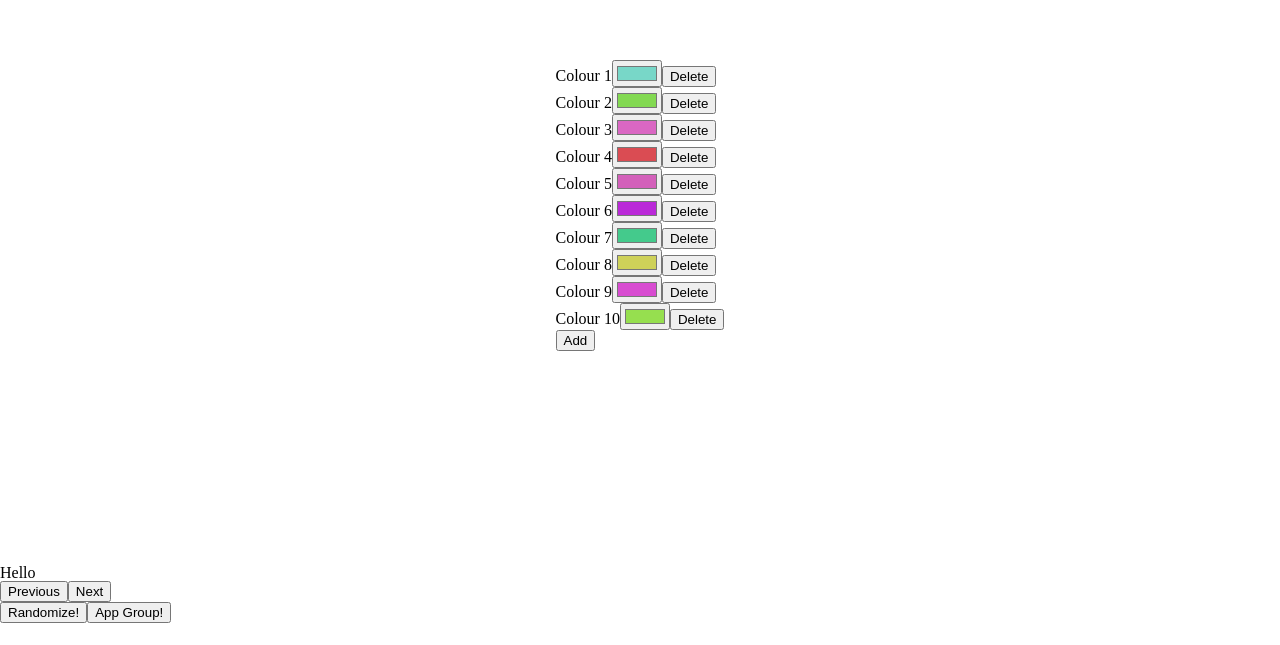
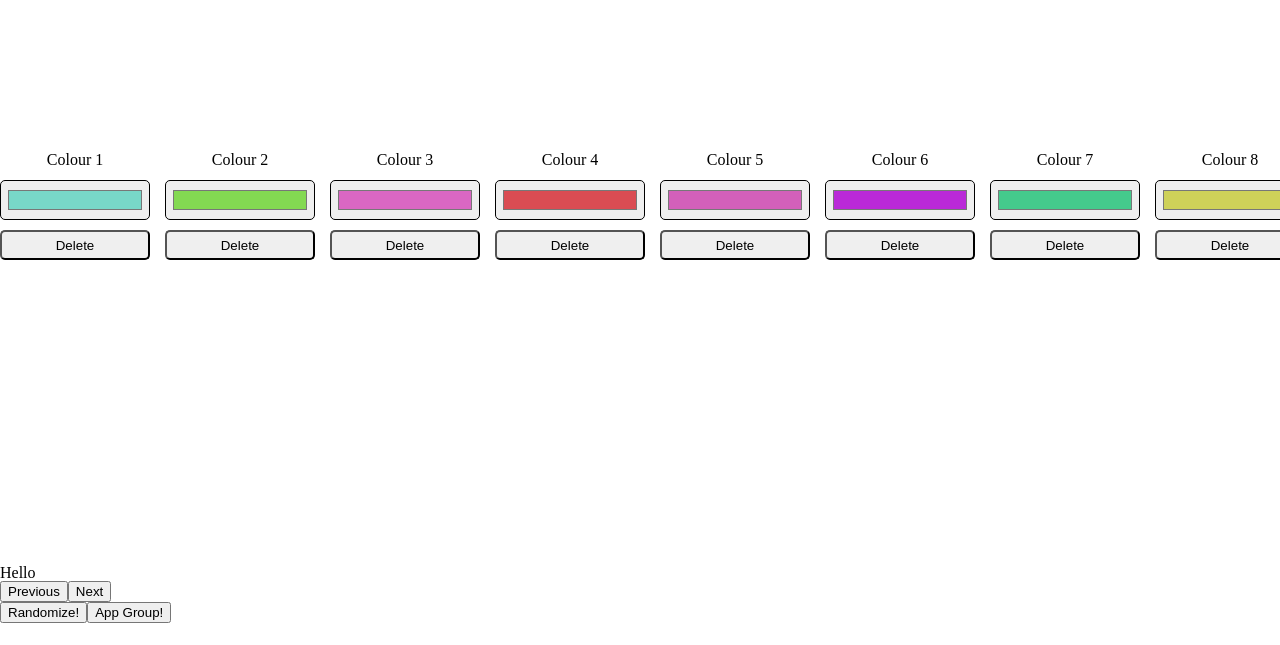
Before and after one commit to LiamMyles/polygon-art, a React (Create React App) app: page / in a window 1280 px wide. Shown: the part 155-800 px from the top of the page. Built offline with nearby package versions, Linux system fonts and the light colour scheme.

Commit message:
Style colour picker

```diff
--- a/src/components/ColourPicker.tsx
+++ b/src/components/ColourPicker.tsx
@@ -1,4 +1,41 @@
 import React, { useState } from "react"
+import styled from "styled-components"
+
+const ColourPickerWrapperUl = styled.ul`
+  display: grid;
+  grid-gap: 15px;
+  grid-template-columns: repeat(25, 150px);
+  width: 100%;
+  max-width: 100vw;
+  padding: 10px 0px;
+  overflow-x: scroll;
+`
+const ColourPickerLi = styled.li`
+  display: grid;
+  grid-gap: 10px;
+  grid-template-columns: 1fr;
+  grid-template-rows: 20px 40px 30px;
+`
+const ColourPickerLabel = styled.label`
+  text-align: center;
+  align-self: center;
+`
+const ColourPickerInput = styled.input`
+  box-sizing: border-box;
+  width: 100%;
+  height: 40px;
+  padding: 5px;
+  border-radius: 5px;
+`
+const ColourPickerDeleteButton = styled.button`
+  border-radius: 5px;
+  padding: 5px;
+`
+const ColourPickerAddButton = styled.button`
+  grid-row: 2/3;
+  width: 100%;
+  border-radius: 5px;
+`
 
 interface ColourPickerProps {
   initialColours: string[]
@@ -11,19 +48,15 @@ export const ColourPicker: React.FC<ColourPickerProps> = ({
 }) => {
   const [colours, setColours] = useState(initialColours)
   return (
-    <div>
+    <ColourPickerWrapperUl>
       {colours.map((colour, index) => {
         return (
           <React.Fragment key={`${colour}-${index}`}>
-            <form
-              onSubmit={(event) => {
-                event.preventDefault()
-              }}
-            >
-              <label htmlFor={`${index}-${colour.substr(1)}`}>
+            <ColourPickerLi>
+              <ColourPickerLabel htmlFor={`${index}-${colour.substr(1)}`}>
                 Colour {index + 1}
-              </label>
-              <input
+              </ColourPickerLabel>
+              <ColourPickerInput
                 id={`${index}-${colour.substr(1)}`}
                 type="color"
                 defaultValue={colour}
@@ -34,7 +67,8 @@ export const ColourPicker: React.FC<ColourPickerProps> = ({
                 }}
               />
               {colours.length !== 1 && (
-                <button
+                <ColourPickerDeleteButton
+                  type="button"
                   onClick={() => {
                     const newColours = [...colours]
                     newColours.splice(index, 1)
@@ -42,11 +76,13 @@ export const ColourPicker: React.FC<ColourPickerProps> = ({
                   }}
                 >
                   Delete
-                </button>
+                </ColourPickerDeleteButton>
               )}
-            </form>
+            </ColourPickerLi>
             {index + 1 === colours.length && colours.length < maxColours ? (
-              <button
+              <ColourPickerLi>
+                <ColourPickerAddButton
+                  type="button"
                   onClick={() => {
                     const newColours = [...colours]
                     newColours.push("#ffffff")
@@ -54,11 +90,12 @@ export const ColourPicker: React.FC<ColourPickerProps> = ({
                   }}
                 >
                   Add
-              </button>
+                </ColourPickerAddButton>
+              </ColourPickerLi>
             ) : null}
           </React.Fragment>
         )
       })}
-    </div>
+    </ColourPickerWrapperUl>
   )
 }
```
Lines whose indentation alone changed are shown as unchanged.
